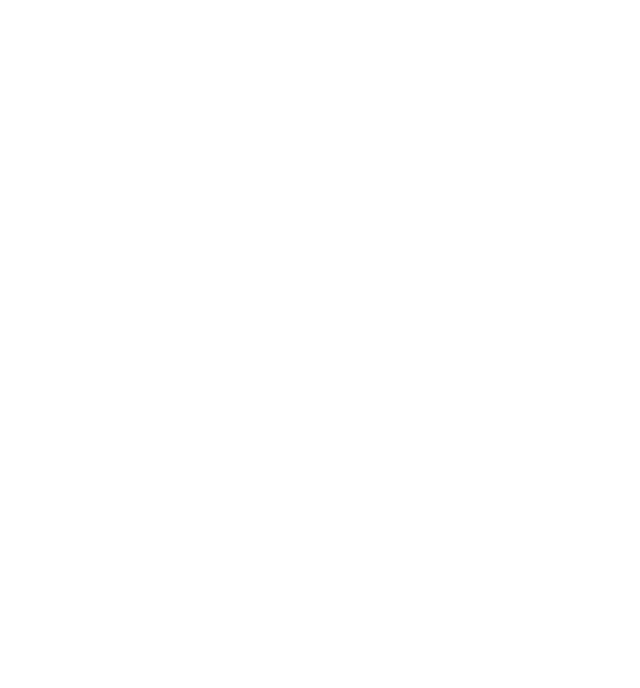
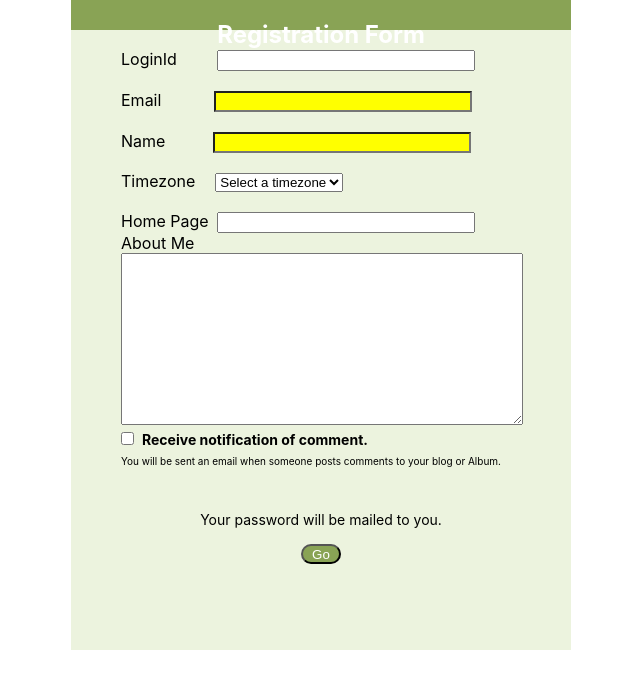
Before and after one commit to prabhatVinsol/form-submission-validation, a React (Create React App) app: page / in a window 1280 px wide. Shown: the top 688 px of the page, without its empty margins (319-959 px from the left). Built offline with nearby package versions, Linux system fonts and the light colour scheme.

Commit message:
Completed the UI design work with submit handler

```diff
--- a/src/App.css
+++ b/src/App.css
@@ -27,7 +27,9 @@
 .App-link {
   color: #61dafb;
 }
-
+.App-align {
+  align-items: center;
+}
 @keyframes App-logo-spin {
   from {
     transform: rotate(0deg);
--- a/src/App.js
+++ b/src/App.js
@@ -1,8 +1,12 @@
 import './App.css';
+import RegistrationForm from './Component/RegistrationForm';
 
 function App() {
   return (
     <div className="App">
+      <div align='center'>
+        <RegistrationForm />
+      </div>
     </div>
   );
 }
--- /dev/null
+++ b/src/Component/RegistrationForm.js
@@ -0,0 +1,86 @@
+import React, { Component } from 'react'
+import '../Stylesheet/RegistrationForm.css'
+
+class RegistrationForm extends Component {
+  constructor(props) {
+    super(props)
+
+    this.state = {
+
+    }
+  }
+  handleFormSubmission = (e) => {
+    console.log('On submit called')
+    e.preventDefault()
+  }
+  render() {
+    return (
+      <div className='MainContainer'>
+        <div className='HeaderContainer'>
+          <h2 >Registration Form</h2>
+        </div>
+        <form align='left' onSubmit={this.handleFormSubmission}>
+          <label className='LabelSetup'>LoginId</label>
+          <input className='InputWhite'
+            type='text'
+            id='login'
+            name='login'>
+          </input><br></br>
+          <label className="LabelSetup">Email</label>
+          <input className="InputYellowEmail"
+            type="email"
+            id="email"
+            name="email">
+          </input><br></br>
+          <label className="LabelSetup">Name</label>
+          <input className="InputYellowName"
+            type="text"
+            id="username"
+            name="username">
+          </input><br></br>
+          <label className="LabelSetup">Timezone</label>
+          <select id="timezone" className='SelectOption'>
+            <option value="SelectTimezone" defaultValue>Select a timezone</option>
+            <option value="gmt">GMT</option>
+            <option value="pst">PST</option>
+            <option value="ist">IST</option>
+          </select><br></br>
+          <label className="LabelSetup">Home Page</label>
+          <input className="InputWhiteUrl"
+            type="url"
+            id="homepage"
+            name="homepage">
+          </input><br></br>
+          <label className="AboutlabelSetup">About Me</label><br></br>
+          <textarea className="TextAreaSetup"
+            type="text"
+            minLength={50}
+            id="aboutme"
+            name="aboutme">
+          </textarea><br></br>
+          <input className="LabelSetup"
+            type="checkbox"
+            id="commentcheckbox"
+            name="commentcheckbox"></input>
+          <label className="LabelSetupCheckBox">
+            Receive notification of comment.
+          </label><br></br>
+          <label className="LabelSetupText">
+            You will be sent an email when someone posts comments to your blog or Album.
+          </label><br></br>
+          <div align="center" className='BottomDiv'>
+            <label className="LabelSetupWithMargin" >
+              Your password will be mailed to you.
+            </label><br></br>
+            <input type='submit'
+              className="SubmitButton"
+              value="Go">
+            </input>
+          </div>
+        </form>
+      </div>
+    )
+  }
+}
+
+export default RegistrationForm
--- /dev/null
+++ b/src/Stylesheet/RegistrationForm.css
@@ -0,0 +1,79 @@
+.MainContainer{
+    background: rgb(236, 243, 222);
+    width: 500px;
+    height: 650px;
+  }
+
+  .HeaderContainer{
+    background: rgb(137, 163, 85);
+    height:30px;
+    color: white;
+    align-content: center;
+  }
+  .InputWhite{
+    margin-top: 20px;
+    margin-left: 40px;
+    margin-right: 50px;
+    width:250px;
+  }
+  .InputWhiteUrl{
+    margin-top: 20px;
+    margin-left: 8px;
+    margin-right: 50px;
+    width:250px;
+  }
+  .InputYellowEmail{
+    margin-top: 20px;
+    background: yellow;
+    margin-left: 53px;
+    width:250px;
+  }
+  .InputYellowName{
+    margin-top: 20px;
+    background: yellow;
+    margin-left: 48px;
+    width:250px;
+  }
+  .LabelSetup{
+    margin-left: 50px;
+  }
+  .AboutlabelSetup{
+    margin-left: 50px;
+    margin-top: 40px;
+  }
+  .TextAreaSetup{
+    width: 380px;
+    height: 150px;
+    padding: 10px;
+    margin-left: 50px;
+  }
+  .SubmitButton{
+    border-radius: 10px;
+    background: rgb(137, 163, 85);
+    width: 40px;
+    height: 20px;
+    margin-top: 15px;
+    color: white;
+  }
+  .Form {
+    align: left;
+  }
+  .SelectOption {
+    margin-left: 20px;
+    margin-top:20px;
+  }
+  .LabelSetupCheckBox{
+    margin-left: 5px;
+    font-size: 14px;
+    font-weight: bold;
+  }
+  .LabelSetupText{
+    margin-left: 50px;
+    font-size: 10px;
+  }
+  .LabelSetupWithMargin{
+    font-size: 14px;
+  }
+  .BottomDiv{
+    margin-top: 40px;
+  }
```
